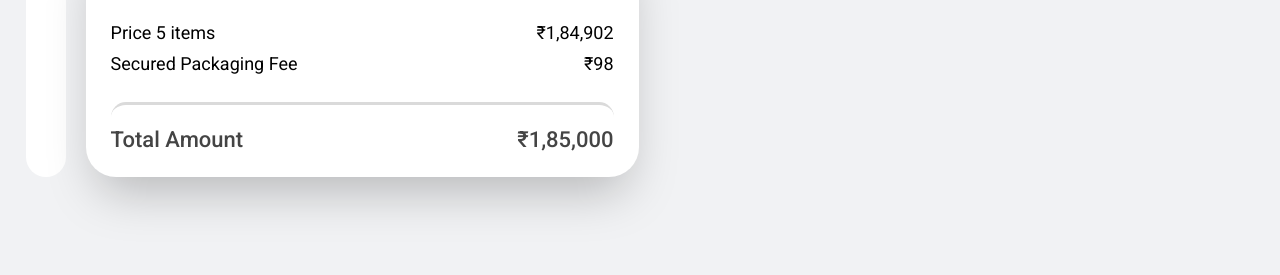
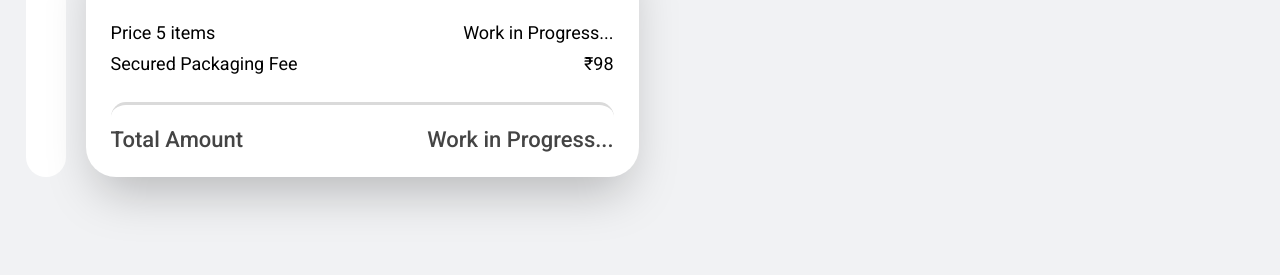
Before and after one commit to mohitanand744/Flipkart-clone-Using-Vite, a website built with Vite: page cartProducts.html in a window 1280 px wide. Shown: the part 166-441 px from the top of the page. Built offline with nearby package versions, Linux system fonts and the light colour scheme.

Commit message:
Work in Progress...

```diff
--- a/cartProducts.html
+++ b/cartProducts.html
@@ -17,7 +17,6 @@
       rel="stylesheet"
     />
     <!-- ========== End fonts Section ========== -->
-
   </head>
   <body>
     <header>
@@ -74,10 +73,7 @@
     </header>
 
     <main>
-      <div class="right-container">
-
-
-      </div>
+      <div class="right-container"></div>
       <div class="left-container">
         <div class="top-heading">
           <h2>Price Details</h2>
@@ -85,7 +81,7 @@
         <div class="full-details">
           <div class="row">
             <p>Price <span class="totalProducts">5 items</span></p>
-            <p class="total-amount">₹1,84,902</p>
+            <p class="total-amount">Work in Progress...</p>
           </div>
           <div class="row">
             <p>Secured Packaging Fee</p>
@@ -93,7 +89,7 @@
           </div>
           <div class="row">
             <p>Total Amount</p>
-            <p class="total-amount">₹1,85,000</p>
+            <p class="total-amount">Work in Progress...</p>
           </div>
         </div>
       </div>
```
